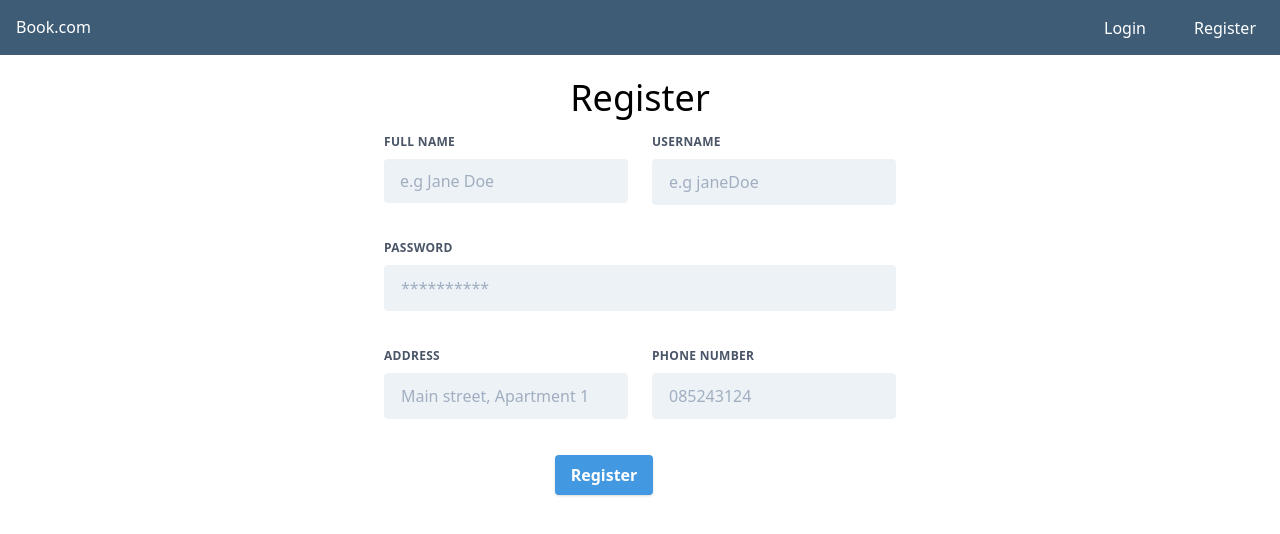
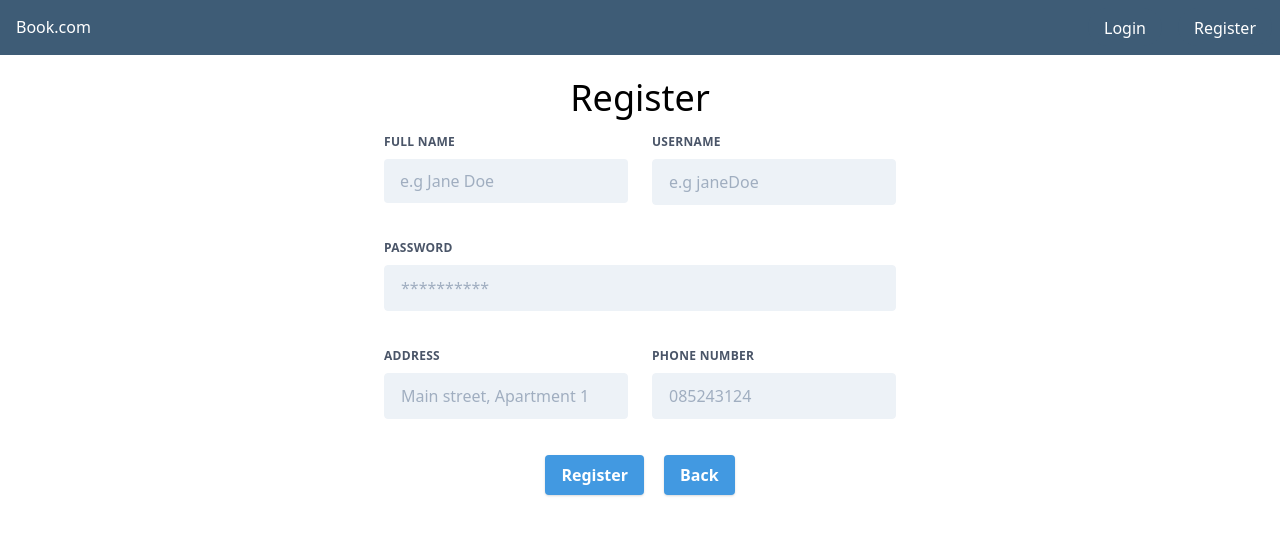
Before and after one commit to RMIT-SEPT/majorproject-mon-1530-5, a React (Create React App) app in the folder FrontEnd/: page /register in a window 1280 px wide. Shown: the top 534 px of the page. Built offline with nearby package versions, Linux system fonts and the light colour scheme.

Commit message:
Register and login have feedback

```diff
--- a/FrontEnd/src/components/CalendarHome.js
+++ b/FrontEnd/src/components/CalendarHome.js
@@ -239,7 +239,7 @@ export class CalendarHome extends Component {
                     <div className="md:w-1/3"></div>
                     <div className="md:w-2/3">
                 <button
-                  className="shadow bg-blue-900 hover:bg-blue-400 focus:shadow-outline focus:outline-none text-white font-bold py-2 px-4 rounded"
+                  className="shadow bg-blue-900 hover:bg-blue-400 focus:shadow-outline focus:outline-none text-white font-bold py-2 px-4 rounded text-xl"
                   type="submit"
                   onClick={this.handleSubmit}
                 >
--- a/FrontEnd/src/components/Login.js
+++ b/FrontEnd/src/components/Login.js
@@ -2,6 +2,7 @@ import React, { Component } from "react";
 import {connect} from 'react-redux'
 import{ login } from "../actions/authAction"
 import { Redirect } from 'react-router-dom'
+import { NavLink } from "react-router-dom";
 
 class Login extends Component {
   state = {
@@ -75,6 +76,10 @@ class Login extends Component {
               />
             </div>
           </div>
+          <div className="md:flex md:items-center my-3">
+          <div className="md:w-1/3"></div>
+          <NavLink to="/register" className="text-xs italic">Dont have an account yet ?</NavLink>
+          </div>
           <div className="md:flex md:items-center">
             <div className="md:w-1/3"></div>
             <div className="md:w-2/3">
--- a/FrontEnd/src/components/Register.js
+++ b/FrontEnd/src/components/Register.js
@@ -26,9 +26,16 @@ class Register extends Component {
   render() {
     if(this.props.user != null)  return <Redirect to="/about"/>
     const { authError } = this.props
+   let msg = []
+   const checkCreds = () =>{
+     if(authError === false){
+       msg.push(<p className="text-green-500 text-xl text-center italic">You have succesfully registered</p>)
+     }
+  }
     return (
       <div className="pt-4">
         <h1 className="text-center text-4xl">Register</h1>
+        {msg}
         <form
           onSubmit={this.handleSubmit}
           className="w-full max-w-lg mx-auto py-2"
@@ -98,6 +105,7 @@ class Register extends Component {
                 required
               />
             </div>
+            <input type="hidden" onSubmit={checkCreds()}/>
             <div className="w-full md:w-1/2 px-3">
               <label className="block uppercase tracking-wide text-gray-700 text-xs font-bold mb-2">
                 Phone Number
@@ -112,17 +120,26 @@ class Register extends Component {
               />
             </div>
           </div>
-          <div className="md:flex md:items-center">
-            <div className="md:w-1/3"></div>
-            <div className="md:w-2/3">
+          <div className="flex justify-center space-x-5">
               <button
                 className="shadow bg-blue-500 hover:bg-blue-400 focus:shadow-outline focus:outline-none text-white font-bold py-2 px-4 rounded"
                 type="submit"
               >
                 Register
               </button>
+              <button
+                className="shadow bg-blue-500 hover:bg-blue-400 focus:shadow-outline focus:outline-none text-white font-bold py-2 px-4 rounded"
+                type="submit"
+                onClick={() => {
+                  this.props.resetFeedback()
+                  this.props.history.push("/login");
+                  // Will remove the msg but reloads the page, which is not good UX
+                  // window.location.reload(false);
+                }}
+              >
+                Back
+              </button>
             </div>
-          </div>
         </form>
       </div>
     );
@@ -137,7 +154,7 @@ const mapDispatchToProps=(dispatch) =>{
 
 function mapStateToProps(state) {
   return{
-   authError:state.auth.authError,
+   authError:state.auth.registerError,
    user:state.auth.user,
   }
 }
--- a/FrontEnd/src/reducers/authReducer.js
+++ b/FrontEnd/src/reducers/authReducer.js
@@ -54,7 +54,7 @@ export default function (state = initialState, action) {
     case'RESET':
     return Object.assign({}, state, {
       ...state,
-      authError:""
+      registerError:""
     })
 
     default:
```
